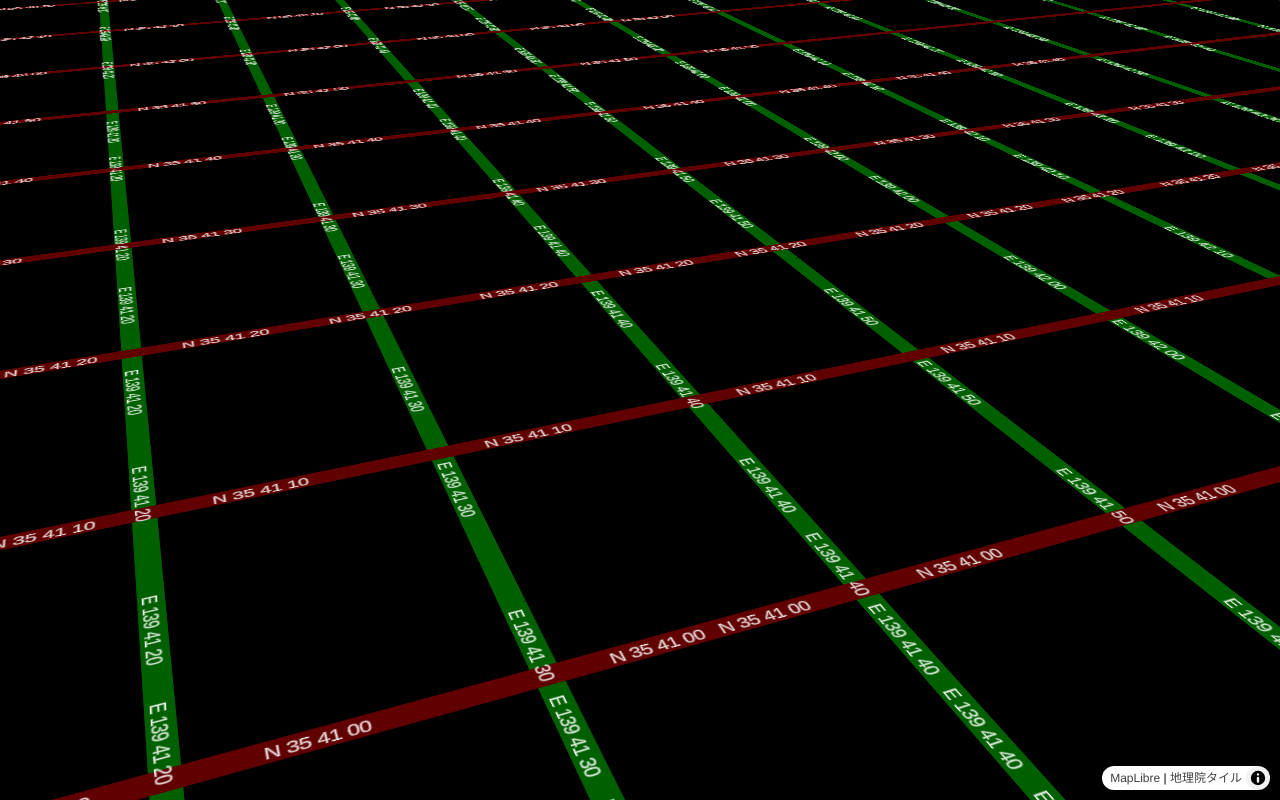
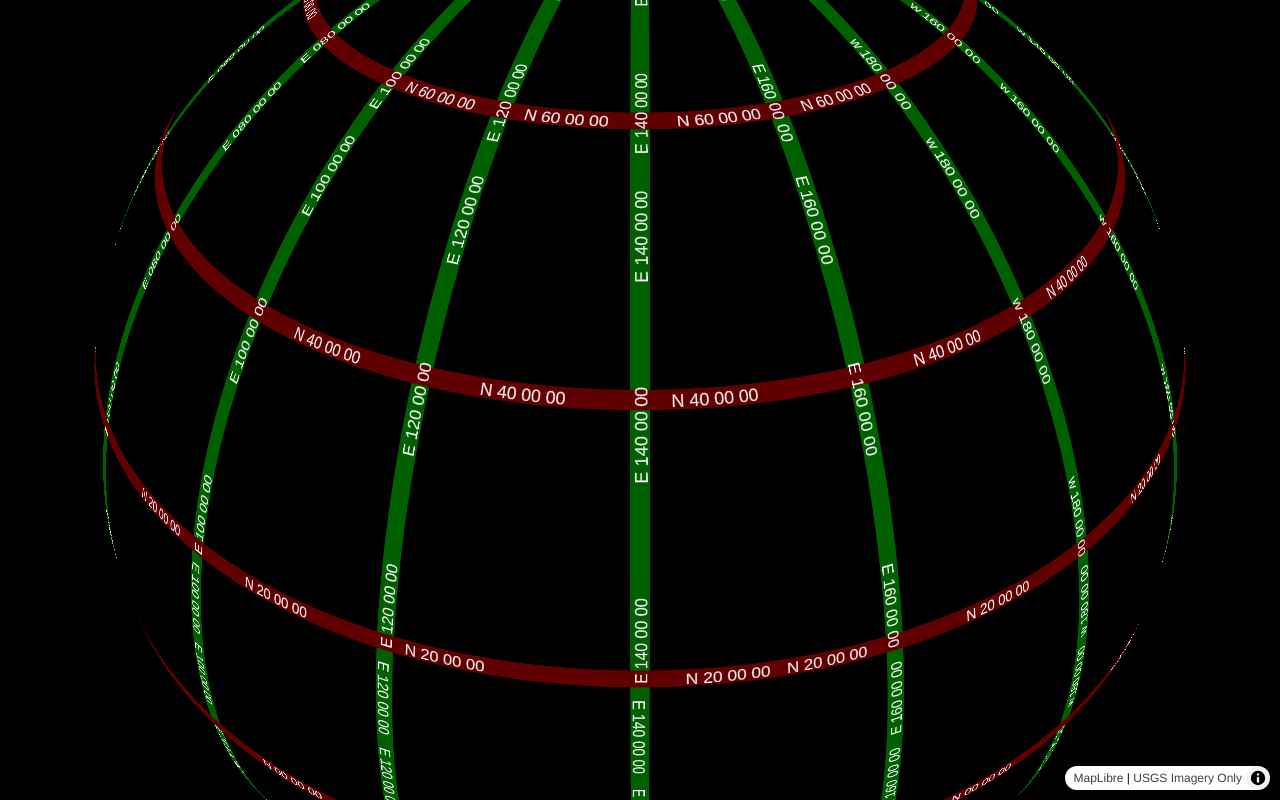
Before and after one commit to frogcat/maplibre-gl-grid-protocol, a website: page docs/index.html in a window 1280 px wide. Drawn offline with nearby package versions, Linux system fonts and the light colour scheme; no server answers.

Commit message:
Update initial view

```diff
--- a/docs/index.html
+++ b/docs/index.html
@@ -35,11 +35,11 @@
 
       const map = new maplibregl.Map({
         container: "map",
-        center: [139.693909, 35.686302],
+        center: [140, 40],
         hash: true,
-        zoom: 16,
-        pitch: 60,
-        bearing: 22,
+        zoom: 3,
+        pitch: 0,
+        bearing: 0,
         style: "style.json",
       });
     </script>
```
